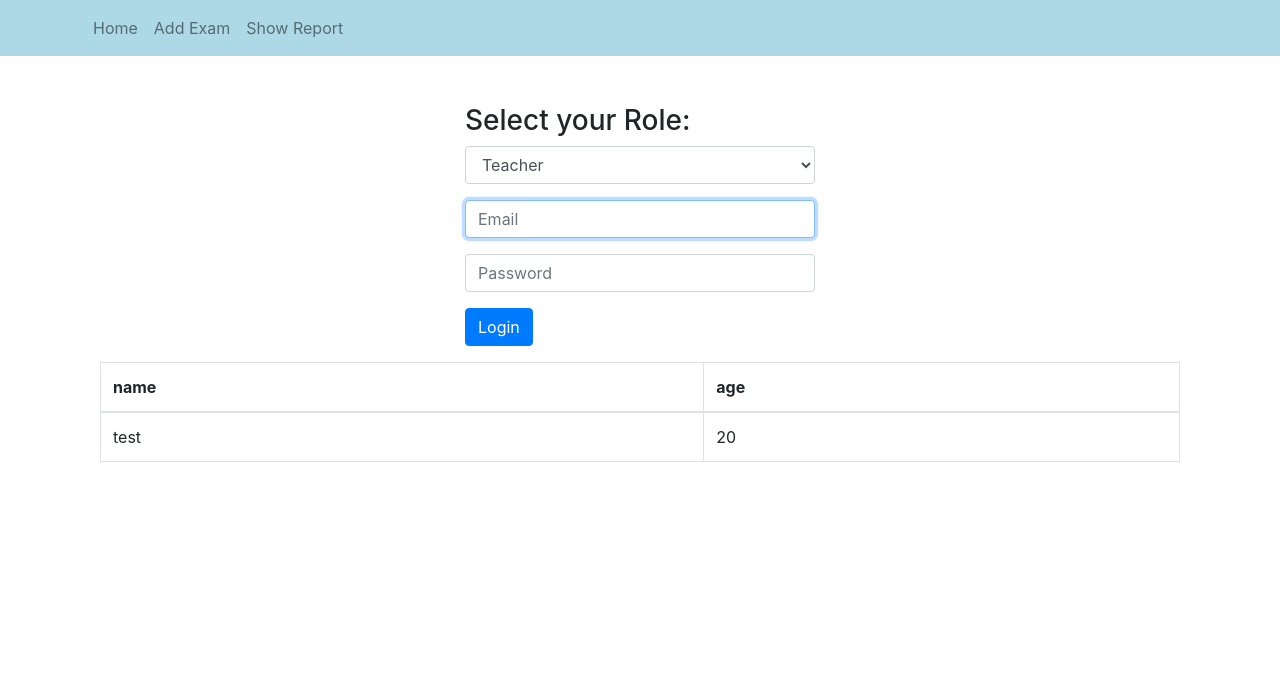
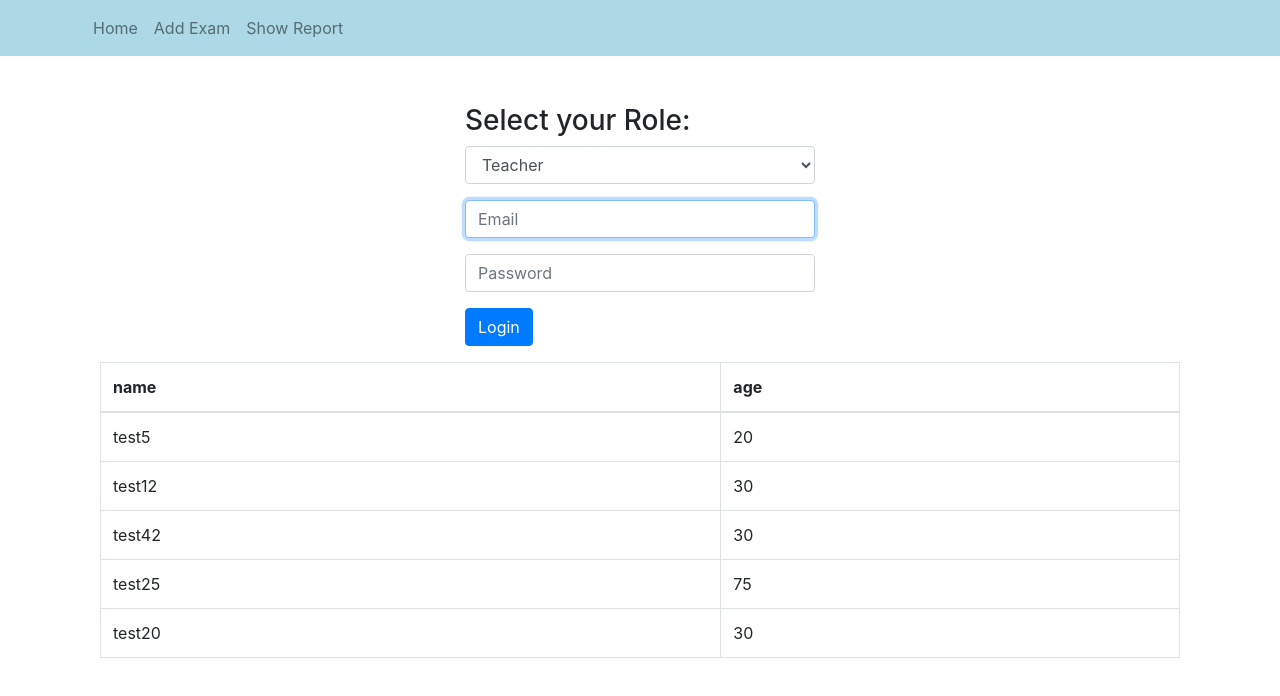
Before and after one commit to AlirezaIT/React-Scheduling, a React (Create React App) app in the folder client/: page /login in a window 1280 px wide. Shown: the top 696 px of the page. Built offline with nearby package versions, Linux system fonts and the light colour scheme; the HTML template or start-up script is replaced by a standard one.

Commit message:
fix: change the DataTable component

```diff
--- a/client/src/App.js
+++ b/client/src/App.js
@@ -75,8 +75,13 @@ class App extends React.Component {
             classes={["table", "table-bordered"]}
             header={["name", "age"]}
             data={[
-              { name: "test", age: 20 },
-              { name: "test", age: 20 },
+              { name: "test5", age: 20 },
+              { name: "test12", age: 30 },
+
+              { name: "test42", age: 30 },
+
+              { name: "test25", age: 75 },
+              { name: "test20", age: 30 },
             ]}
           />
         </Container>
--- a/client/src/components/DataTable.js
+++ b/client/src/components/DataTable.js
@@ -1,8 +1,10 @@
 import React from "react";
+import Header from "./Header";
 
 function DataTable({ data, header, classes }) {
   return (
     <div className="container">
+      {console.log(data)}
       <table className={classes ? classes.join(" ") : ""}>
         <thead>
           <tr>
@@ -15,7 +17,11 @@ function DataTable({ data, header, classes }) {
         </thead>
         <tbody>
           {data.map((x, i) => (
-            <td key={i}>{x[header[i]]}</td>
+            <tr key={i}>
+              {header.map((l, k) => (
+                <td key={k}>{x[header[k]]}</td>
+              ))}
+            </tr>
           ))}
         </tbody>
       </table>
```
